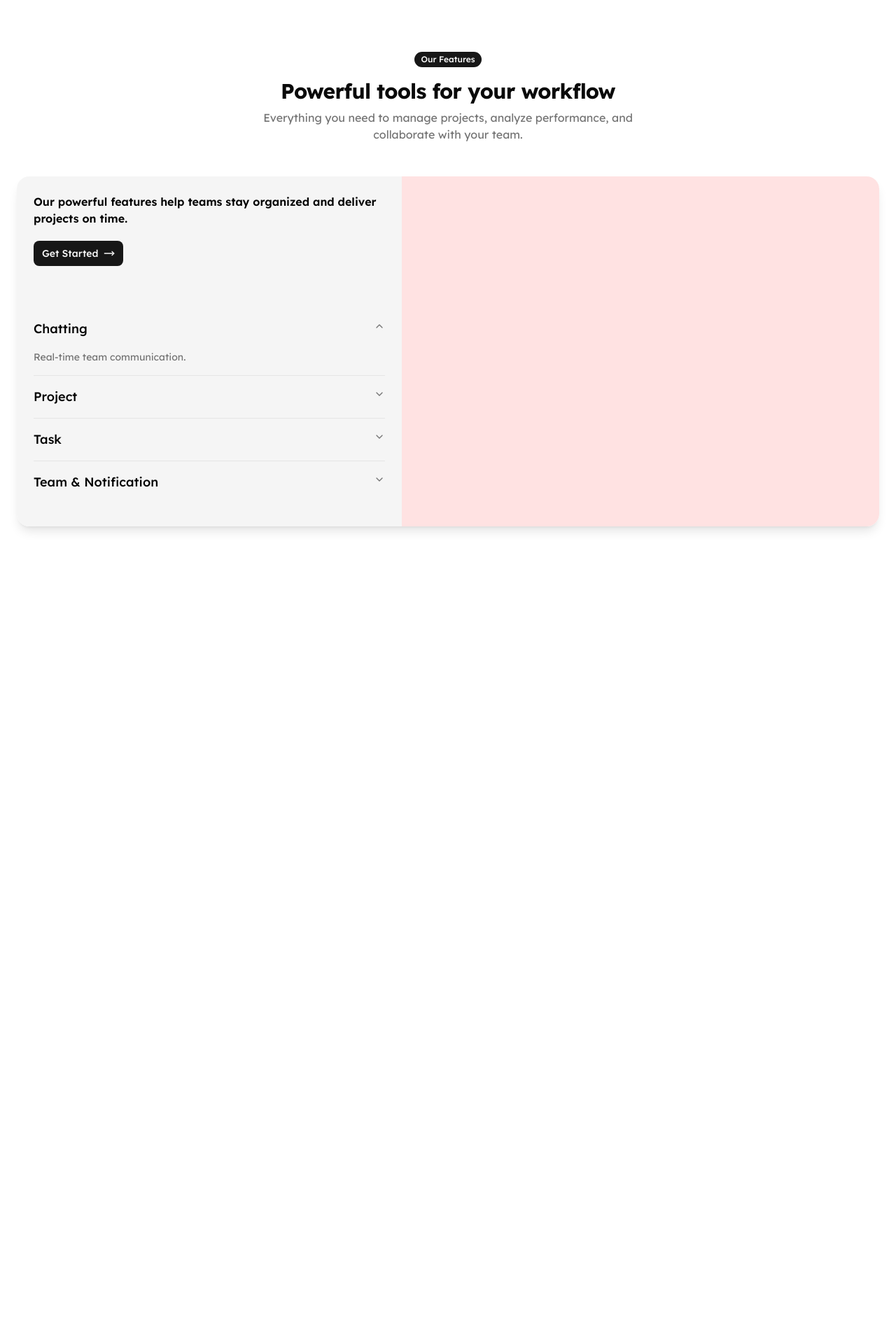
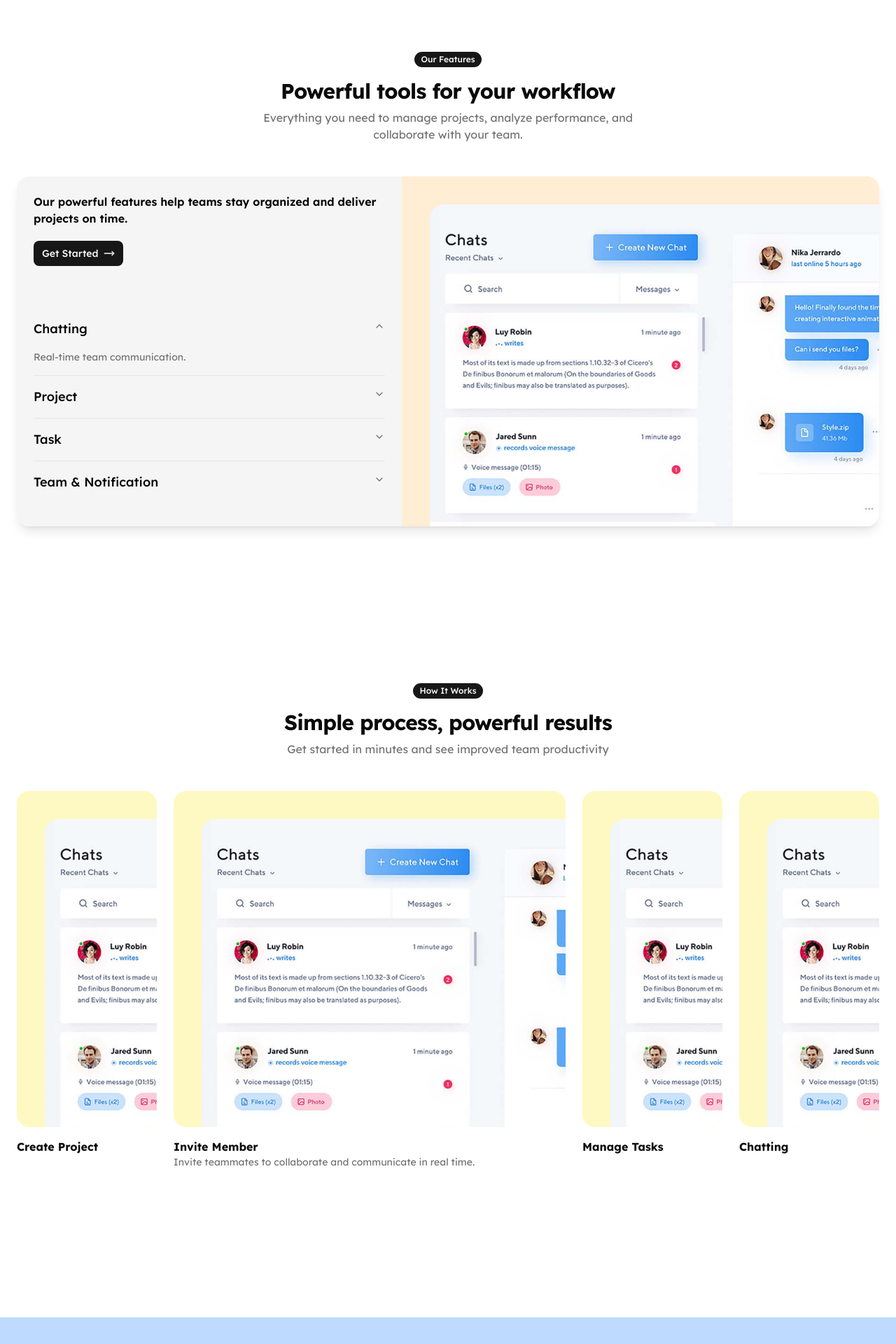
Before and after one commit to dangngocson29062003/todo-list-client, a Next.js app: page / in a window 1280 px wide. Shown: the part 838-2758 px from the top of the page at 70% size. Before the commit the page ends 1718 px from the top, so only its background shows below. Built offline with nearby package versions, Linux system fonts and the light colour scheme.

Commit message:
update landing page

```diff
--- a/package.json
+++ b/package.json
@@ -13,7 +13,6 @@
   },
   "license": "ISC",
   "author": "",
-
   "main": "index.js",
   "scripts": {
     "dev": "next dev",
@@ -26,6 +25,7 @@
     "clsx": "^2.1.1",
     "dayjs": "^1.11.19",
     "flowbite": "^3.1.2",
+    "framer-motion": "^12.35.1",
     "lucide-react": "^0.577.0",
     "motion": "^12.35.0",
     "next": "16.0.1",
--- a/src/app/landing/page.tsx
+++ b/src/app/landing/page.tsx
@@ -1,4 +1,6 @@
 "use client";
+import { FeatureCard } from "@/src/components/landing/featureCard";
+import Footer from "@/src/components/landing/footer";
 import Header from "@/src/components/landing/header";
 import {
   Accordion,
@@ -8,33 +10,46 @@ import {
 } from "@/src/components/shadcn/accordion";
 import { Badge } from "@/src/components/shadcn/badge";
 import { Button } from "@/src/components/shadcn/button";
-import {
-  Card,
-  CardContent,
-  CardDescription,
-  CardHeader,
-  CardTitle,
-} from "@/src/components/shadcn/card";
-import {
-  Tabs,
-  TabsContent,
-  TabsList,
-  TabsTrigger,
-} from "@/src/components/shadcn/tabs";
+import { Tabs, TabsContent, TabsList } from "@/src/components/shadcn/tabs";
 import Typeanimation from "@/src/components/shadcn/typeanimation";
-import {
-  BadgeCheck,
-  LucideMoveRight,
-  MoveRight,
-  MoveRightIcon,
-} from "lucide-react";
+import { BadgeCheck, MoveRightIcon } from "lucide-react";
 import { useTheme } from "next-themes";
 import Link from "next/link";
-import { useState } from "react";
-
+import { useEffect, useState } from "react";
+const features = [
+  {
+    title: "Create Project",
+    desc: "Start a new project and organize your ideas into tasks and subtasks.",
+    image: "images/image2.png",
+  },
+  {
+    title: "Invite Member",
+    desc: "Invite teammates to collaborate and communicate in real time.",
+    image: "images/image2.png",
+  },
+  {
+    title: "Manage Tasks",
+    desc: "Track progress and stay productive with your team.",
+    image: "images/image2.png",
+  },
+  {
+    title: "Chatting",
+    desc: "Chat with your team instantly inside the project workspace.",
+    image: "images/image2.png",
+  },
+];
 export default function LandingPage() {
   const { theme } = useTheme();
   const [tab, setTab] = useState("chatting");
+  const [active, setActive] = useState(0);
+
+  useEffect(() => {
+    const timer = setInterval(() => {
+      setActive((prev) => (prev + 1) % features.length);
+    }, 5000);
+
+    return () => clearInterval(timer);
+  }, []);
   return (
     <div>
       <Header />
@@ -66,10 +81,12 @@ export default function LandingPage() {
               seamlessly, and deliver projects faster.
             </p>
             <div className="flex mt-5 gap-4 justify-center xl:justify-start">
-              <Button size="lg">Try for free</Button>
+              <Button size="lg">Get started free</Button>
+              <Link href="#features">
                 <Button variant="secondary" size="lg">
                   See Features
                 </Button>
+              </Link>
             </div>
             <div className="flex mt-5 gap-4 justify-center xl:justify-start">
               <Badge className="bg-blue-100 text-blue-700 dark:bg-blue-950 dark:text-blue-300">
@@ -86,13 +103,14 @@ export default function LandingPage() {
               </Badge>
             </div>
           </div>
-          <div className="absolute top-20 right-0 -z-10 hidden 2xl:block overflow-visible">
+          <div className="absolute top-20 right-0 -z-10 hidden xl:block overflow-visible">
             <img
               src="/images/image1.png"
               alt="App preview"
               className="
                       relative
-                    w-[1000px]
+                      xl: w-[750px]
+                      2xl:w-[950px]
                       rounded-2xl
                       shadow-2xl
                       border
@@ -101,7 +119,7 @@ export default function LandingPage() {
           </div>
         </div>
 
-        <section className="max-w-[90rem] w-full px-6 py-28">
+        <section className="max-w-[90rem] w-full px-6 py-28" id="features">
           <div className="flex flex-col items-center text-center mb-12">
             <Badge className="mb-4">Our Features</Badge>
             <h2 className="text-3xl font-bold tracking-tight">
@@ -118,9 +136,9 @@ export default function LandingPage() {
             value={tab}
             onValueChange={setTab}
             orientation="vertical"
-            className="grid grid-cols-[550px_1fr] w-full min-h-[500px] gap-0 shadow-lg rounded-2xl overflow-hidden bg-background/60 backdrop-blur"
+            className="grid grid-cols-[1fr] xl:grid-cols-[550px_1fr] w-full min-h-[500px] gap-0 shadow-lg rounded-2xl overflow-hidden bg-background/60 backdrop-blur"
           >
-            <TabsList className="flex flex-col h-full! w-full gap-15 rounded-r-none p-6">
+            <TabsList className="flex flex-col h-full! w-full gap-15 items-start rounded-r-none p-6">
               <Link href="#">
                 <h2 className="font-semibold text-black dark:text-white">
                   Our powerful features help teams stay organized and deliver
@@ -137,7 +155,7 @@ export default function LandingPage() {
                   type="single"
                   collapsible
                   defaultValue="shipping"
-                  className="max-w-lg"
+                  className="w-full"
                   value={tab}
                   onValueChange={(value) =>
                     value !== "" ? setTab(value) : setTab((prev) => prev)
@@ -179,10 +197,10 @@ export default function LandingPage() {
                 </Accordion>
               </div>
             </TabsList>
-
-            <TabsContent value="chatting">
-              <div className="w-full h-full relative bg-red-100 text-red-700 dark:bg-red-950 dark:text-red-300">
-                <div className="absolute w-[1000px] flex-1 top-10 left-10 hidden 2xl:block overflow-visible">
+            <div className="hidden xl:block">
+              <TabsContent value="chatting" className="w-full h-full">
+                <div className="w-full h-full relative bg-orange-100 text-orange-700 dark:bg-orange-500 dark:text-orange-300">
+                  <div className="absolute w-[1000px] flex-1 top-10 left-10 hidden xl:block overflow-visible">
                     <img
                       src="/images/image2.png"
                       alt="App preview"
@@ -196,9 +214,9 @@ export default function LandingPage() {
                   </div>
                 </div>
               </TabsContent>
-            <TabsContent value="task">
-              <div className="w-full h-full relative bg-green-100 text-green-700 dark:bg-green-950 dark:text-green-300">
-                <div className="absolute w-[1000px] flex-1 top-10 left-10 hidden 2xl:block overflow-visible">
+              <TabsContent value="task" className="w-full h-full">
+                <div className="w-full h-full relative bg-green-100 text-green-700 dark:bg-green-500 dark:text-green-300">
+                  <div className="absolute w-[1000px] flex-1 top-10 left-10 hidden xl:block overflow-visible">
                     <img
                       src="/images/image2.png"
                       alt="App preview"
@@ -212,9 +230,9 @@ export default function LandingPage() {
                   </div>
                 </div>
               </TabsContent>
-            <TabsContent value="project">
-              <div className="w-full h-full relative  bg-blue-100 text-blue-700 dark:bg-blue-950 dark:text-blue-300">
-                <div className="absolute w-[1000px] flex-1 top-10 left-10 hidden 2xl:block overflow-visible">
+              <TabsContent value="project" className="w-full h-full">
+                <div className="w-full h-full relative  bg-blue-100 text-blue-700 dark:bg-blue-500 dark:text-blue-300">
+                  <div className="absolute w-[1000px] flex-1 top-10 left-10 hidden xl:block overflow-visible">
                     <img
                       src="/images/image2.png"
                       alt="App preview"
@@ -228,9 +246,9 @@ export default function LandingPage() {
                   </div>
                 </div>
               </TabsContent>
-            <TabsContent value="notification">
-              <div className="w-full h-full relative bg-purple-100 text-purple-700 dark:bg-purple-950 dark:text-purple-300">
-                <div className="absolute w-[1000px] flex-1 top-10 left-10 hidden 2xl:block overflow-visible">
+              <TabsContent value="notification" className="w-full h-full">
+                <div className="w-full h-full relative bg-purple-100 text-purple-700 dark:bg-purple-500 dark:text-purple-300">
+                  <div className="absolute w-[1000px] flex-1 top-10 left-10 hidden xl:block overflow-visible">
                     <img
                       src="/images/image2.png"
                       alt="App preview"
@@ -244,9 +262,48 @@ export default function LandingPage() {
                   </div>
                 </div>
               </TabsContent>
+            </div>
           </Tabs>
         </section>
+        <section className="max-w-[90rem] w-full px-6 py-28">
+          <div className="flex flex-col items-center text-center mb-12">
+            <Badge className="mb-4">How It Works</Badge>
+            <h2 className="text-3xl font-bold tracking-tight">
+              Simple process, powerful results
+            </h2>
+            <p className="text-muted-foreground mt-2 max-w-xl">
+              Get started in minutes and see improved team productivity
+            </p>
           </div>
+          <div className="w-full mx-auto">
+            <div className="flex gap-6 flex-col md:flex-row">
+              {features.map((feature, index) => (
+                <FeatureCard
+                  key={index}
+                  {...feature}
+                  onClick={() => setActive(index)}
+                  active={index === active}
+                />
+              ))}
+            </div>
+          </div>
+        </section>
+        <section className="w-full px-6 py-28 bg-blue-200 dark:bg-blue-500 gap-5 flex flex-col justify-center items-center text-center">
+          <div>
+            <h3 className="text-3xl font-bold mb-5">
+              Ready to boost your team's productivity?
+            </h3>
+            <p className="text-md font-semi text-(--muted-foreground)">
+              Join thousands of teams that use WEAVER to get more done,
+              together.
+            </p>
+          </div>
+          <div className="flex gap-5">
+            <Button size="lg">Get Start Free</Button>
+          </div>
+        </section>
+      </div>
+      <Footer />
     </div>
   );
 }
--- /dev/null
+++ b/src/components/landing/featureCard.tsx
@@ -0,0 +1,46 @@
+import { Card } from "../shadcn/card";
+import { motion } from "framer-motion";
+interface FeatureCardProps {
+  title: string;
+  desc: string;
+  image?: string;
+  active?: boolean;
+  onClick?: () => void;
+}
+
+export function FeatureCard({
+  title,
+  desc,
+  image,
+  active,
+  onClick,
+}: FeatureCardProps) {
+  return (
+    <motion.div
+      onClick={onClick}
+      animate={{
+        flex: active ? 4 : 1,
+      }}
+      transition={{ duration: 0.6 }}
+      className="min-w-[200px] min-h-[40rem] text-start cursor-pointer"
+    >
+      <div className="w-full h-[30rem] overflow-hidden relative rounded-2xl bg-yellow-100 text-yellow-700 dark:bg-yellow-300 dark:text-yellow-300">
+        <div className="absolute w-[1000px] h-full flex-1 top-10 left-10 hidden xl:block overflow-visible">
+          <img
+            src={image}
+            alt="App preview"
+            className="
+                    relative
+                    w-[1000px]
+                    rounded-2xl
+                    rounded-r-none
+                  "
+          />
+        </div>
+      </div>
+
+      <h3 className="mt-4 font-bold">{title}</h3>
+      {active && <p className="text-sm text-(--muted-foreground)">{desc}</p>}
+    </motion.div>
+  );
+}
--- /dev/null
+++ b/src/components/landing/footer.tsx
@@ -0,0 +1,24 @@
+export default function Footer() {
+  return (
+    <footer className="border-t mt-24">
+      <div className="max-w-6xl mx-auto px-6 py-10 flex flex-col md:flex-row items-center justify-between gap-4">
+        <div>
+          <div className="flex items-start gap-2">
+            <img
+              src="/images/logo.png"
+              alt="Weaver Logo"
+              className="w-[16px] h-[16px] md:w-[32px] md:h-[32px]"
+            />
+            <h3 className="text-2xl font-semibold ">Weaver</h3>
+          </div>
+          <p className="text-sm text-muted-foreground mt-2">
+            Build, collaborate and manage projects with your team.
+          </p>
+        </div>
+        <p className="text-sm text-muted-foreground">
+          © {new Date().getFullYear()} Weaver. All rights reserved.
+        </p>
+      </div>
+    </footer>
+  );
+}
```
Also changed, not shown: src/app/layout.tsx (+6 -4 lines), 1 other file (tests, documents, lock files or other folders). Lines whose indentation alone changed are shown as unchanged.
